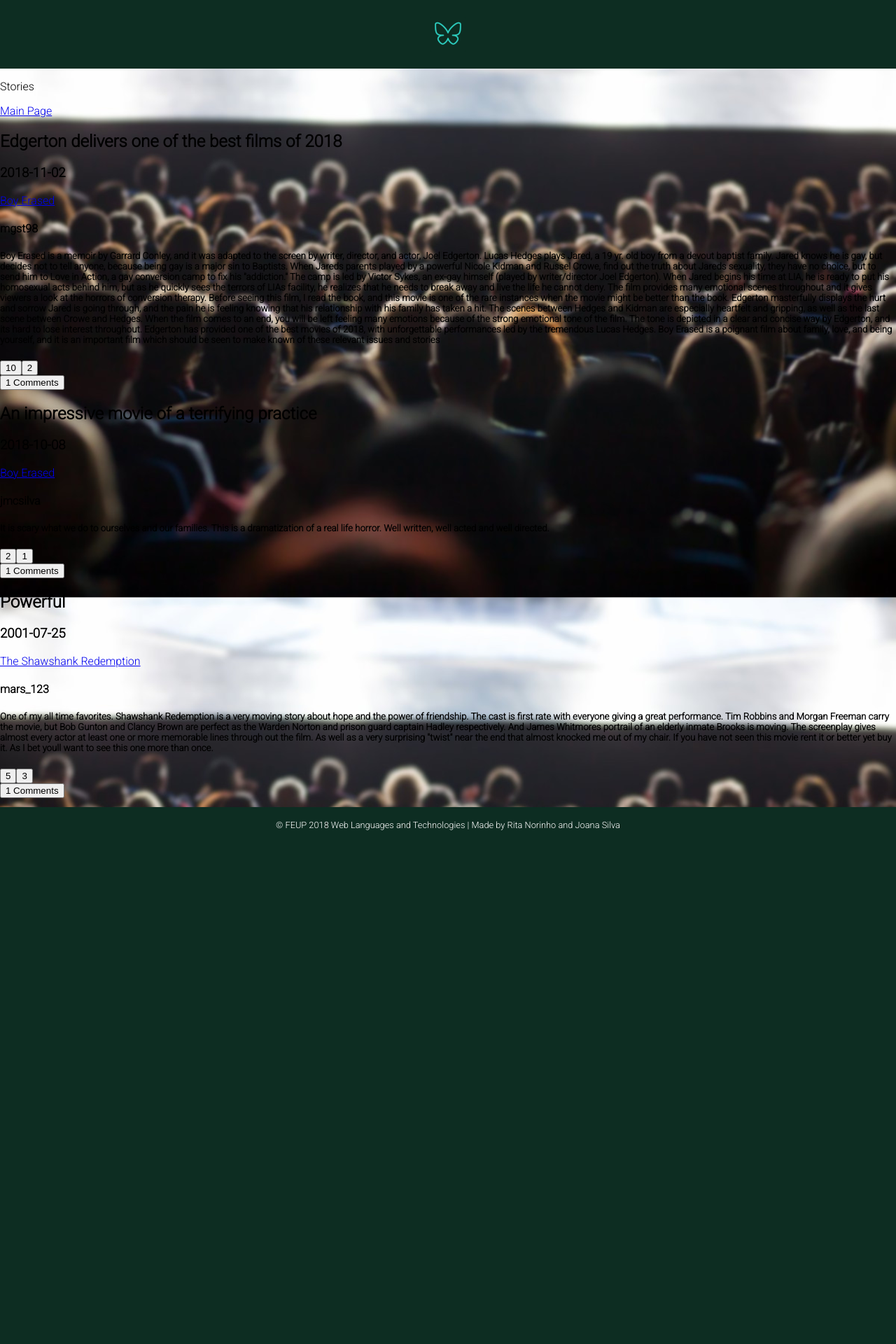
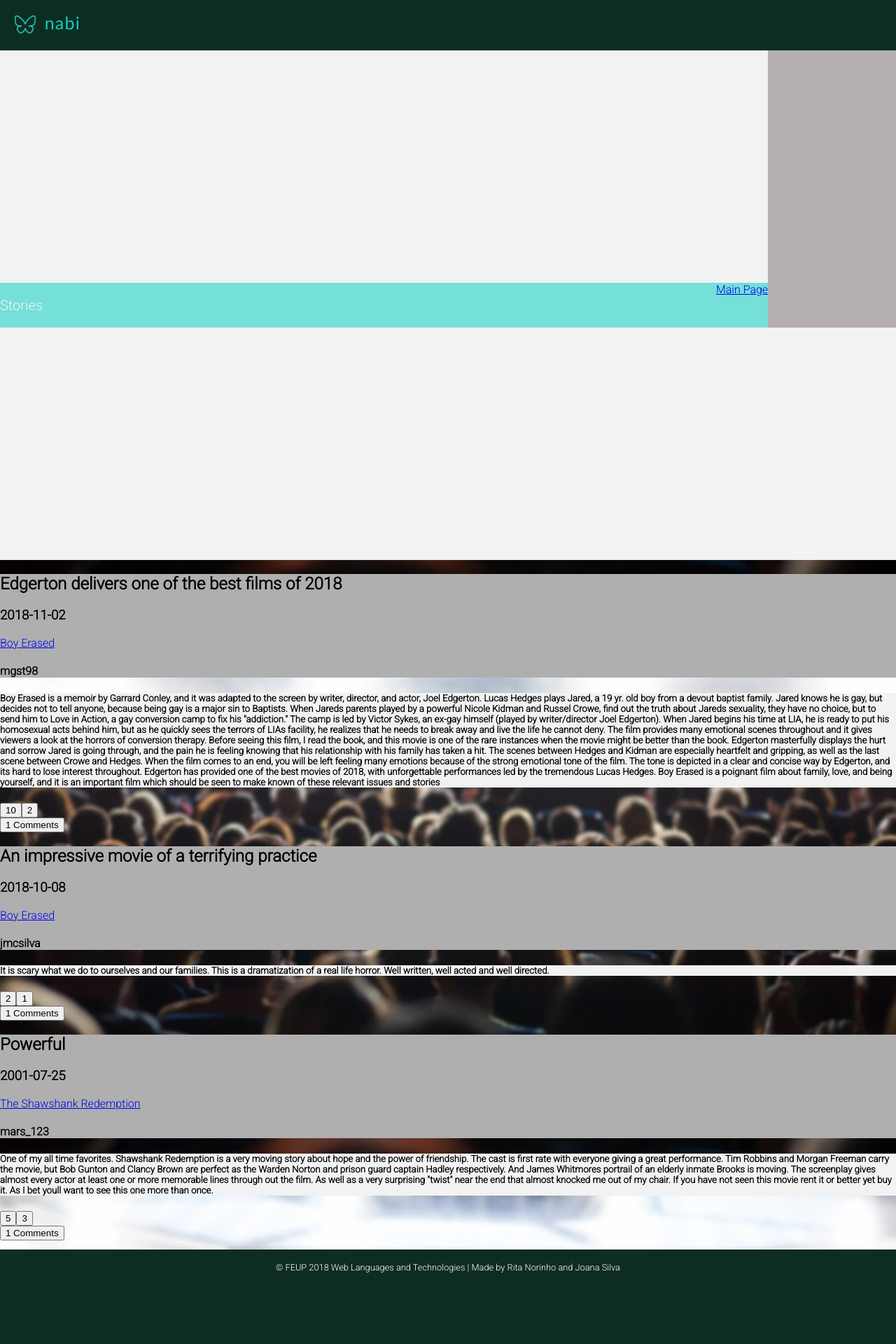
Before and after one commit to jmcsilva98/LTW-FEUP, a PHP site: page /pages/main_page.php in a window 1280 px wide. Shown: the top 1920 px of the page at 70% size. Before the commit the page ends 1186 px from the top, so only its background shows below. Run offline with PHP 8.4, Linux system fonts and the light colour scheme; the visitor is signed in with stand-in values (Sample User, id 1); data comes from the database, SQL or seed files in the repository; some libraries are stand-ins or nearby versions.

Commit message:
profile css moving

```diff
--- a/css/style.css
+++ b/css/style.css
@@ -17,6 +17,8 @@ body{
     --panel-color: #FFFFFF;
     --logo-font-color: #00311D;
     --input-color: #f2f2f2;
+    --bg-color-nav:rgba(14, 209, 193, 0.548);
+    --bg-color-sidenav:rgba(177, 171, 171, 0.932);
 
     background-image: url('../assets/background.jpg');
     background-position: center;
@@ -27,7 +29,7 @@ body{
 }
 
 header{
-    padding: 1.5em;
+    padding: 1em;
     text-align: center;
     background-color:  var(--bg-color-dark);
 }
@@ -241,3 +243,81 @@ div#register_content{
     outline: 0;
     background: var(--input-color);
 }
+
+/* PROFILE */
+
+div.profile_container{
+
+    background-image: none;
+    background-color: var(--input-color);
+    height: 100vh;
+    display: grid;
+    font-family: "Roboto", 'sans-serif';
+    /*colunas 2 : parte principal e aside */
+    grid-template-columns: 6fr 1fr;
+    /* linhas: header, profile info, nav, reviews,footer */
+    grid-template-rows: auto 1fr auto auto 1fr;
+
+    grid-template-areas: "header header"
+                         "info   goto"
+                         "nav    goto"
+                         "reviews goto"
+                         "footer footer";
+    }
+
+.profile_header{
+    grid-area: header;
+}
+.profile_header p{
+    text-align: left;
+    color: var(--bg-color-light);
+    font-family: 'Candara',sans-serif;
+    font-size: 25px;
+    margin: 0;
+    letter-spacing: 0.05em;
+}
+.profile_header p img{
+
+    vertical-align: middle;
+ }
+
+div.profile_info{
+    grid-area: info;
+}
+
+.profile_side_nav{
+    background-color: var(--bg-color-sidenav);
+    grid-area: goto;
+
+}
+
+.Stories{
+    grid-area: nav;
+    background-color: var(--bg-color-nav);
+    color: whitesmoke;
+    font-size: 20px;
+}
+
+div.profile_reviews{
+    grid-area: reviews;
+}
+
+
+.profile_container  footer{
+    grid-area: footer;
+
+}
+
+.main_page_link {
+    grid-area: nav;
+    text-align: right;
+
+}
+
+.review_info{
+    background-color: rgb(175, 175, 175);
+
+}
+.review_content{
+    background-color: var(--input-color);
+}
--- a/templates/tpl_profile.php
+++ b/templates/tpl_profile.php
@@ -13,15 +13,23 @@
 
 </head>
 
+<body>
+<div class="profile_container">
+
+    <div class="profile_header">
+
     <header>
-        <img src="../assets/mininabi.png" alt="Nabi logo (butterfly)">
+      <p>  <img src="../assets/mininabi.png" alt="Nabi logo (butterfly)" width="40" height="40"> nabi </p>
     </header>
 
-    <div class="profile_container">
-    <?php function draw_profile($userinfo) {
+    </div>
 
-?>
+     <div class="profile_side_nav">
+
+    </div>
+
      <div class="profile_info" >
+    <?php function draw_profile($userinfo) { ?>
 
         <div class="edit_profile_button">
             <a href="edit_profile.php" class="edit_profile"> edit profile </a>
@@ -44,24 +52,30 @@
             <h4> Country: <?=$userinfo['Country']?> </h4>
         </div>
 
+    <?php } ?>
     </div>
-    <?php } ?>
+
+
     <div class="Stories">
     <p>Stories</p>
     </div>
-    <?php function draw_reviews($reviews){?>
-    <?php foreach($reviews as $review){?>
+
     <div class="profile_reviews">
+    <?php function draw_reviews($reviews){
+             foreach($reviews as $review){?>
+
         <div class="review_info">
             <h2><?=$review['Title']?> </h2>
             <h3><?=$review['ReviewDate']?></h3>
             <a href="movie.php?movie_id=<?php echo htmlentities($review['MovieID'])?>"><?=$review['MovieName']?></a>
             <h4><?=$review['UserName']?> </h4>
         </div>
+
         <div class="review_content">
             <h5><?=$review['Description']?></h5>
         </div>
         <div class="review_likes">
+
             <div class="likes">
                 <button type="button"><?=$review['Heart']?>
                 <button type="button"><?=$review['Dislike']?>
@@ -70,13 +84,15 @@
              <button type ="button"><?=$review['NumberComments']?> Comments
          </div>
         </div>
-        <?php }?>
+        <?php } }?>
  </div>
 
- <?php }?>
-        <div>
+
+        <div class="main_page_link">
         <a href="main_page.php">Main Page </a>
         </div>
+
+
 </div>
-
+</body>
 </html>
```
Lines whose indentation alone changed are shown as unchanged.
